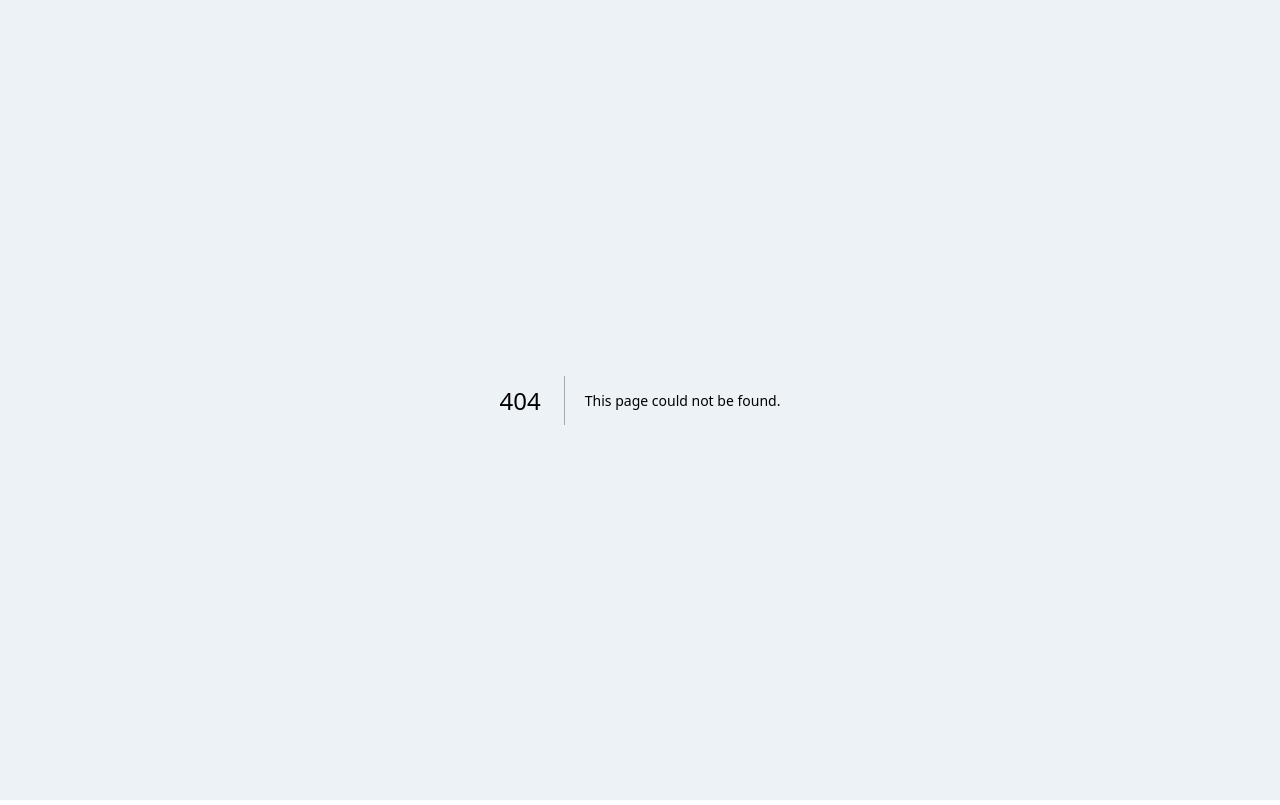
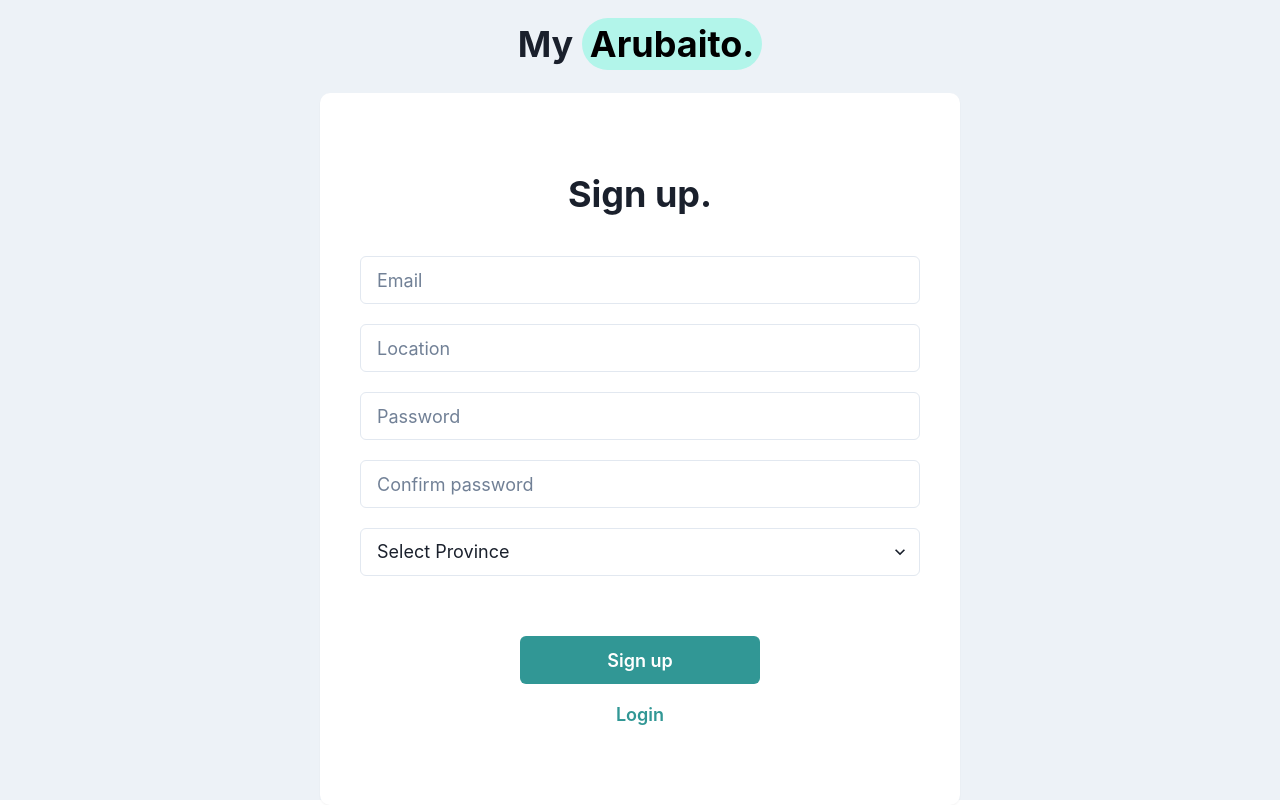
Before and after one commit to RochaLS/my-arubaito-front, a Next.js app: page /signup in a window 1280 px wide. Before the commit this address had no page. Built offline with nearby package versions, Linux system fonts and the light colour scheme.

Commit message:
create login and sign up form

```diff
--- /dev/null
+++ b/src/app/components/AuthForm.tsx
@@ -0,0 +1,55 @@
+import { Input, Box, Button, Center, Heading, Select } from "@chakra-ui/react";
+
+import { provinces } from "../data/provinces";
+
+interface Field {
+  name: string;
+  placeholder: string;
+}
+
+interface AuthFormProps {
+  title: string;
+  fields: Field[];
+  onSubmit: (e: React.FormEvent) => void;
+  formType: string;
+}
+
+export function AuthForm({ title, fields, onSubmit, formType }: AuthFormProps) {
+  const primaryButtonText = formType === "login" ? "Login" : "Sign up";
+  const secondaryButtonText = formType === "login" ? "Sign up" : "Login";
+
+  return (
+    <Box
+      m={[5, 0]}
+      p={[5, 10]}
+      bgColor="white"
+      w={["100", "70%", "70%", "50%"]}
+      borderRadius={10}
+      boxShadow="sm"
+    >
+      <Heading m={[5, 10]} textAlign="center">
+        {title}
+      </Heading>
+      {fields.map((field) => (
+        <Input key={field.name} size="lg" mb={5} {...field} />
+      ))}
+      {formType === "signup" && (
+        <Select placeholder="Select Province" size="lg" mb={5}>
+          {provinces.map((province, index) => (
+            <option key={index} value={province}>
+              {province}
+            </option>
+          ))}
+        </Select>
+      )}
+      <Center flexDir="column" m={10}>
+        <Button m={5} size="lg" colorScheme="teal" w="50%">
+          {primaryButtonText}
+        </Button>
+        <Button size="lg" colorScheme="teal" variant="link">
+          {secondaryButtonText}
+        </Button>
+      </Center>
+    </Box>
+  );
+}
--- /dev/null
+++ b/src/app/components/Logo.tsx
@@ -0,0 +1,14 @@
+import { Heading, Highlight } from "@chakra-ui/react";
+
+export function Logo() {
+  return (
+    <Heading m={5} lineHeight="tall" size="xl">
+      <Highlight
+        query="Arubaito."
+        styles={{ px: "2", py: "1", rounded: "full", bg: "teal.100" }}
+      >
+        My Arubaito.
+      </Highlight>
+    </Heading>
+  );
+}
--- /dev/null
+++ b/src/app/data/provinces.ts
@@ -0,0 +1,15 @@
+export const provinces: string[] = [
+  "Alberta",
+  "British Columbia",
+  "Manitoba",
+  "New Brunswick",
+  "Newfoundland and Labrador",
+  "Nova Scotia",
+  "Ontario",
+  "Prince Edward Island",
+  "Quebec",
+  "Saskatchewan",
+  "Northwest Territories",
+  "Nunavut",
+  "Yukon",
+];
--- /dev/null
+++ b/src/app/signup/page.tsx
@@ -0,0 +1,29 @@
+import { Flex, Box } from "@chakra-ui/react";
+import { AuthForm } from "../components/AuthForm";
+import { Logo } from "../components/Logo";
+
+export default function Page() {
+  const handleSignUpSubmit = (e: React.FormEvent) => {
+    e.preventDefault();
+    // Add logic to handle sign up submission
+  };
+
+  return (
+    <Box h="100vh">
+      <Flex flexDir="column" w="100%" h="100%" justify="center" align="center">
+        <Logo />
+        <AuthForm
+          title="Sign up."
+          fields={[
+            { name: "email", placeholder: "Email" },
+            { name: "location", placeholder: "Location" },
+            { name: "password", placeholder: "Password" },
+            { name: "comfirm-password", placeholder: "Confirm password" },
+          ]}
+          onSubmit={handleSignUpSubmit}
+          formType="signup"
+        />
+      </Flex>
+    </Box>
+  );
+}
```
Also changed, not shown: src/app/login/page.tsx (added, +27 -0 lines).
